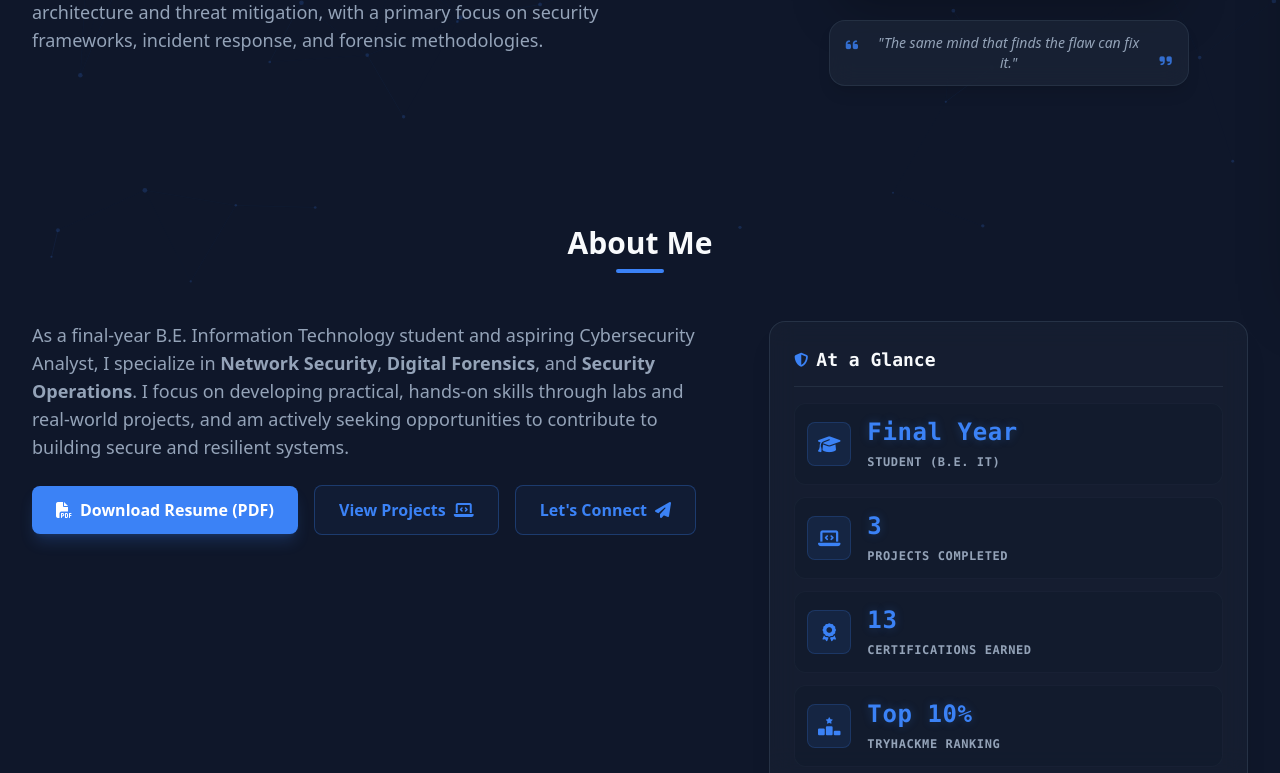
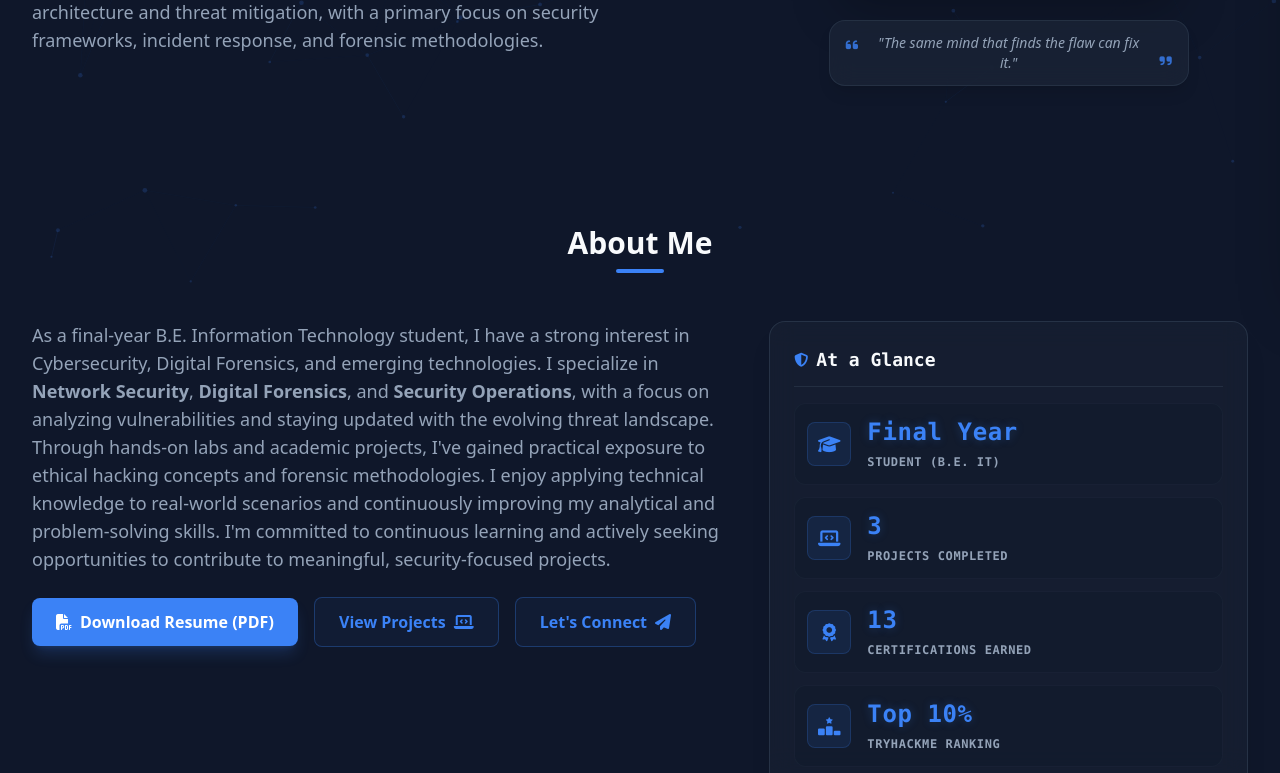
Before and after one commit to Baadshah7/Portfolio, a plain HTML site: page index.html in a window 1280 px wide. Shown: the part 504-1277 px from the top of the page. Drawn offline with nearby package versions, Linux system fonts and the light colour scheme; no server answers.

Commit message:
design: update About Me bio text with longer version

```diff
--- a/index.html
+++ b/index.html
@@ -325,7 +325,7 @@
                 <!-- Left Column: Bio Paragraph & CTAs -->
                 <div class="lg:col-span-7 space-y-6">
                     <p class="text-textMuted leading-relaxed text-base sm:text-lg text-left">
-                        As a final-year B.E. Information Technology student and aspiring Cybersecurity Analyst, I specialize in <strong>Network Security</strong>, <strong>Digital Forensics</strong>, and <strong>Security Operations</strong>. I focus on developing practical, hands-on skills through labs and real-world projects, and am actively seeking opportunities to contribute to building secure and resilient systems.
+                        As a final-year B.E. Information Technology student, I have a strong interest in Cybersecurity, Digital Forensics, and emerging technologies. I specialize in <strong>Network Security</strong>, <strong>Digital Forensics</strong>, and <strong>Security Operations</strong>, with a focus on analyzing vulnerabilities and staying updated with the evolving threat landscape. Through hands-on labs and academic projects, I've gained practical exposure to ethical hacking concepts and forensic methodologies. I enjoy applying technical knowledge to real-world scenarios and continuously improving my analytical and problem-solving skills. I'm committed to continuous learning and actively seeking opportunities to contribute to meaningful, security-focused projects.
                     </p>
                     <div class="flex flex-wrap gap-4 items-center justify-start mt-8">
                         <a href="assets/resume/Shah_Saad_Resume.pdf" download="Shah_Saad_Resume.pdf"
```
